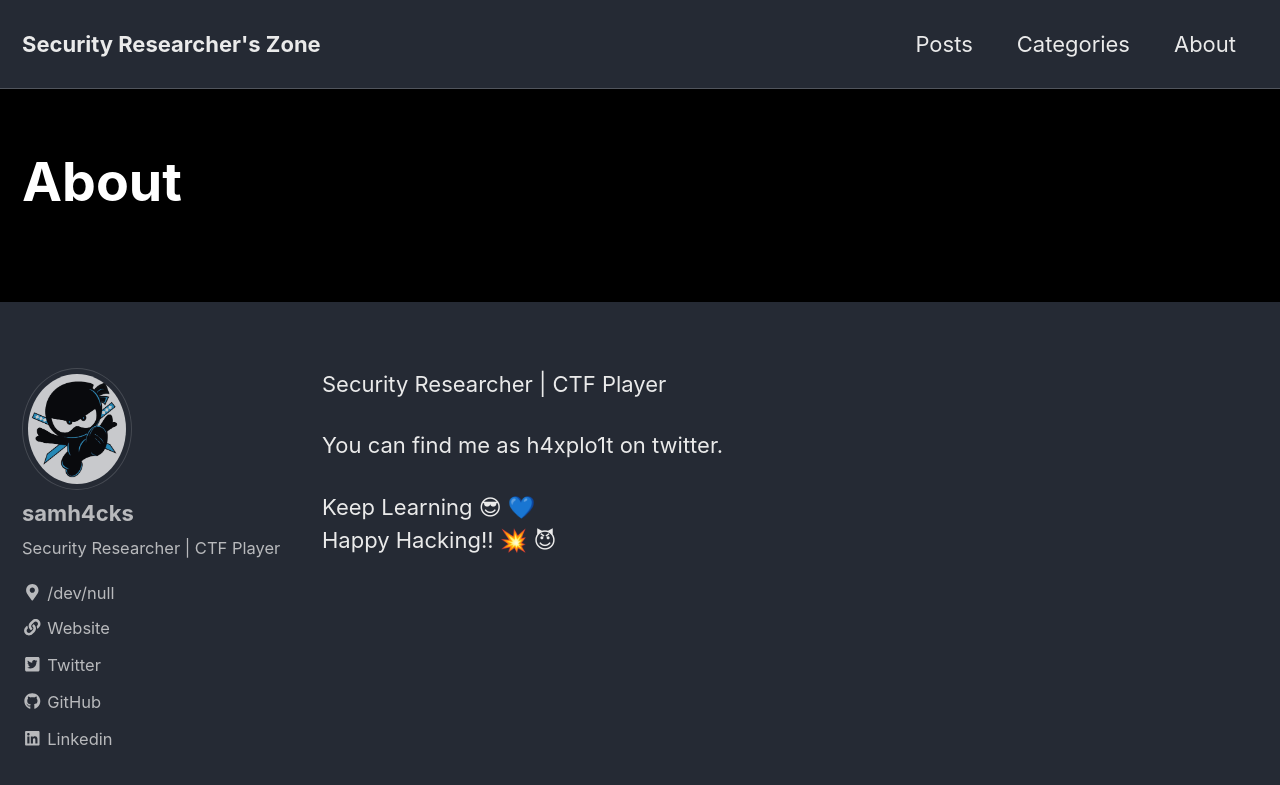
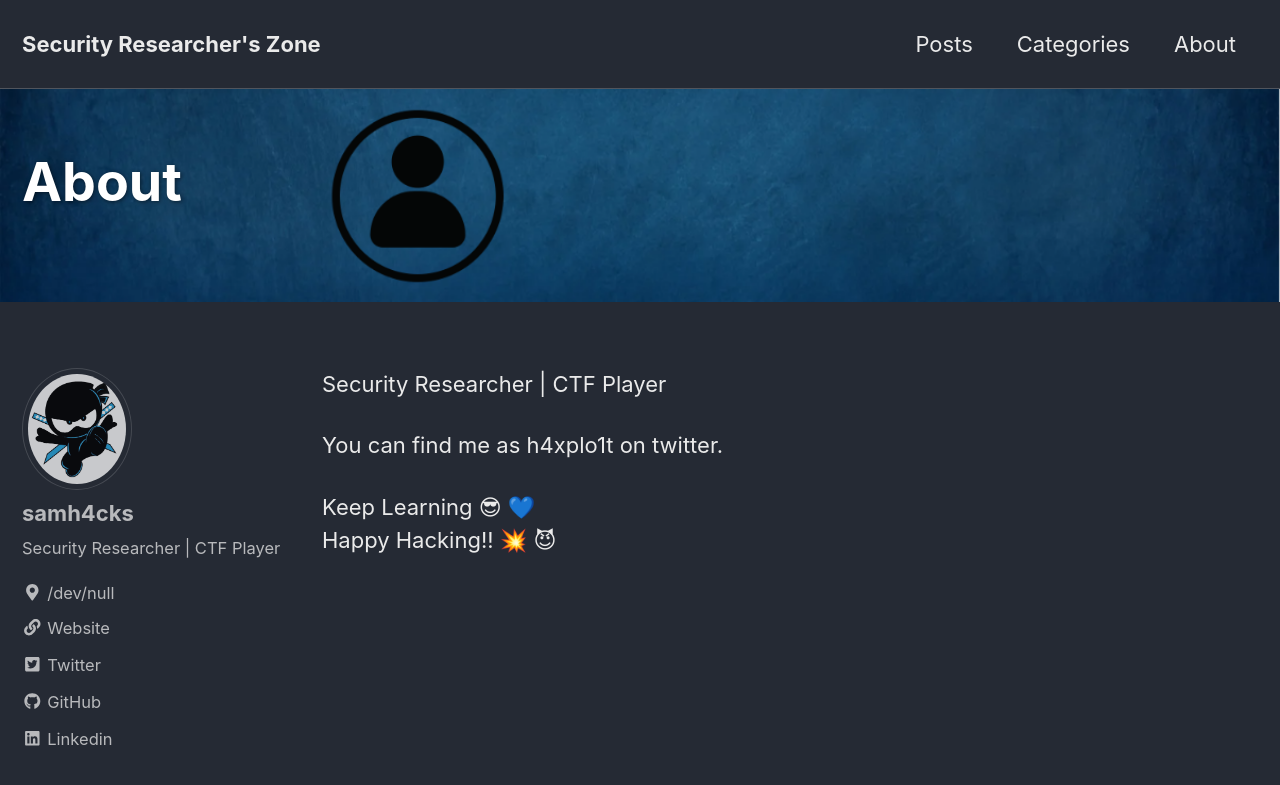
Before and after one commit to samh4cks/samh4cks.github.io, a Jekyll site: the page built from _pages/about.md, in a window 1280 px wide and 900 px high. Shown: the top 785 px of the window. Built offline with Jekyll 4.4.1, drawn with Linux system fonts in a browser that asks for light colours; cached includes are drawn as plain includes; emoji names are drawn with the system emoji font.

Commit message:
Updating about.md

```diff
--- a/_pages/about.md
+++ b/_pages/about.md
@@ -2,7 +2,7 @@
 title: "About"
 permalink: /about/
 header:
-    overlay_image: "/assets/images/wall2.png"
+    overlay_image: "/assets/images/about_sample.png"
 ---
 
 Security Researcher \| CTF Player
```
